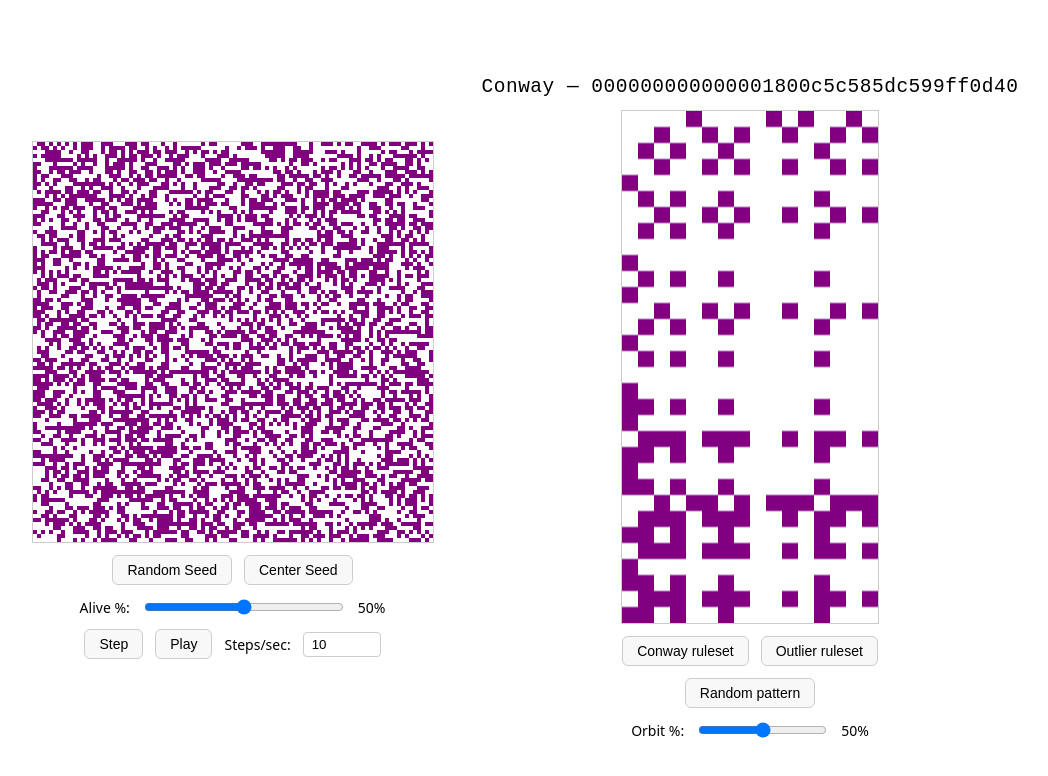
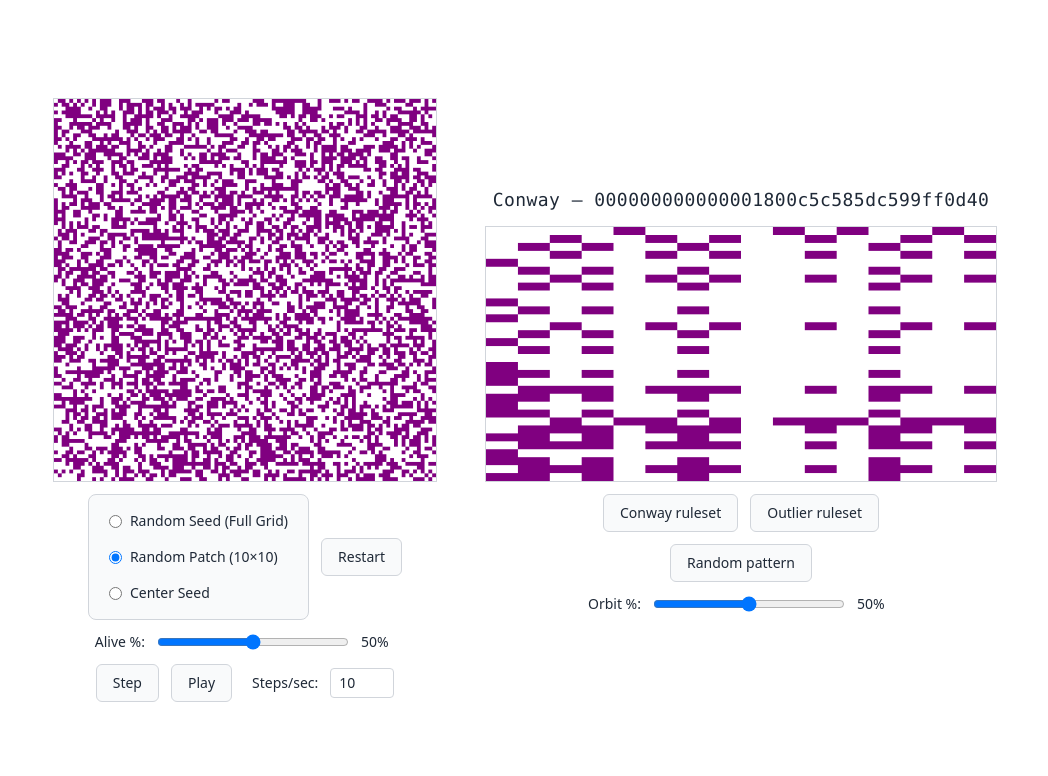
Before and after one commit to rulehunt/rulehunt, a website built with Vite: page index.html in a window 1280 px wide. Shown: the whole page, without its empty margins (115-1163 px from the left). Built offline with nearby package versions, Linux system fonts and the light colour scheme.

Commit message:
switch to tailwind css

```diff
--- a/index.html
+++ b/index.html
@@ -4,125 +4,77 @@
     <meta charset="UTF-8" />
     <meta name="viewport" content="width=device-width,initial-scale=1" />
     <title>RuleHunt</title>
-    <style>
-      body {
-        background: #fff;
-        display: flex;
-        flex-direction: row;
-        align-items: center;
-        justify-content: center;
-        gap: 48px;
-        height: 100vh;
-        margin: 0;
-        font-family: system-ui, sans-serif;
-      }
-      h2 {
-        font-family: monospace;
-        font-weight: 500;
-        letter-spacing: 0.5px;
-        margin-bottom: 12px;
-      }
-      canvas {
-        border: 1px solid #ccc;
-        width: 256px;
-        height: 512px;
-      }
-      .buttons {
-        margin-top: 12px;
-        display: flex;
-        gap: 12px;
-      }
-      button {
-        padding: 6px 14px;
-        border-radius: 6px;
-        border: 1px solid #ccc;
-        background: #f8f8f8;
-        font-size: 14px;
-        cursor: pointer;
-      }
-      button:hover {
-        background: #eee;
-      }
-      .simulation-container {
-        display: flex;
-        flex-direction: column;
-        align-items: center;
-      }
-      .rule-container {
-        display: flex;
-        flex-direction: column;
-        align-items: center;
-      }
-      #simulation {
-        border: 1px solid #ccc;
-        width: 400px;
-        height: 400px;
-      }
-      .sim-buttons {
-        margin-top: 12px;
-        display: flex;
-        gap: 12px;
-      }
-      .slider-container {
-        margin-top: 12px;
-        display: flex;
-        align-items: center;
-        gap: 12px;
-        font-size: 14px;
-      }
-      #alive-slider {
-        width: 200px;
-      }
-      .play-controls {
-        margin-top: 12px;
-        display: flex;
-        align-items: center;
-        gap: 12px;
-        font-size: 14px;
-      }
-      #steps-per-second {
-        width: 60px;
-        padding: 4px 8px;
-        border: 1px solid #ccc;
-        border-radius: 4px;
-      }
-    </style>
+    <script src="https://cdn.tailwindcss.com"></script>
+    <link rel="stylesheet" href="./style.css" />
   </head>
-  <body>
-    <div class="simulation-container">
-      <canvas id="simulation" width="400" height="400"></canvas>
-      <div class="sim-buttons">
-        <button id="btn-random-seed">Random Seed</button>
-        <button id="btn-center-seed">Center Seed</button>
+  <body class="bg-white min-h-screen flex flex-col lg:flex-row items-center justify-center gap-12 p-6 lg:p-12 font-sans text-gray-800">
+    <div class="flex flex-col items-center gap-3">
+      <canvas id="simulation" width="400" height="400" class="border border-gray-300 w-80 h-80 lg:w-96 lg:h-96"></canvas>
+
+      <div class="flex flex-wrap items-center gap-3">
+        <div class="flex flex-col gap-2 p-3 border border-gray-300 rounded-lg bg-gray-50">
+          <label class="flex items-center gap-2 text-sm cursor-pointer px-2 py-1 rounded hover:bg-gray-100 transition-colors">
+            <input type="radio" id="radio-random-seed" name="initial-condition" class="cursor-pointer" />
+            <span>Random Seed (Full Grid)</span>
+          </label>
+          <label class="flex items-center gap-2 text-sm cursor-pointer px-2 py-1 rounded hover:bg-gray-100 transition-colors">
+            <input type="radio" id="radio-patch-seed" name="initial-condition" checked class="cursor-pointer" />
+            <span>Random Patch (10×10)</span>
+          </label>
+          <label class="flex items-center gap-2 text-sm cursor-pointer px-2 py-1 rounded hover:bg-gray-100 transition-colors">
+            <input type="radio" id="radio-center-seed" name="initial-condition" class="cursor-pointer" />
+            <span>Center Seed</span>
+          </label>
+        </div>
+        <button id="btn-restart" class="px-4 py-2 rounded-md border border-gray-300 bg-gray-50 text-sm hover:bg-gray-100 transition-colors focus:outline-none focus:ring-2 focus:ring-blue-500 focus:ring-offset-2">
+          Restart
+        </button>
       </div>
-      <div class="slider-container">
-        <label for="alive-slider">Alive %:</label>
-        <input type="range" id="alive-slider" min="0" max="100" value="50" />
-        <span id="alive-value">50%</span>
+
+      <div class="flex items-center gap-3 text-sm">
+        <label for="alive-slider" class="min-w-16 text-right">Alive %:</label>
+        <input type="range" id="alive-slider" min="0" max="100" value="50" class="w-48 cursor-pointer" />
+        <span id="alive-value" class="min-w-12">50%</span>
       </div>
-      <div class="play-controls">
-        <button id="btn-step">Step</button>
-        <button id="btn-play">Play</button>
-        <label for="steps-per-second">Steps/sec:</label>
-        <input type="number" id="steps-per-second" min="1" max="60" value="10" />
+
+      <div class="flex items-center gap-3 text-sm">
+        <button id="btn-step" class="px-4 py-2 rounded-md border border-gray-300 bg-gray-50 text-sm hover:bg-gray-100 transition-colors focus:outline-none focus:ring-2 focus:ring-blue-500 focus:ring-offset-2">
+          Step
+        </button>
+        <button id="btn-play" class="px-4 py-2 rounded-md border border-gray-300 bg-gray-50 text-sm hover:bg-gray-100 transition-colors focus:outline-none focus:ring-2 focus:ring-blue-500 focus:ring-offset-2">
+          Play
+        </button>
+        <label for="steps-per-second" class="ml-2">Steps/sec:</label>
+        <input type="number" id="steps-per-second" min="1" max="60" value="10" class="w-16 px-2 py-1 border border-gray-300 rounded text-sm focus:outline-none focus:ring-2 focus:ring-blue-500" />
       </div>
     </div>
-    <div class="rule-container">
-      <h2 id="ruleid">loading rule...</h2>
-      <canvas id="truth" width="512" height="256"></canvas>
-      <div class="buttons">
-        <button id="btn-conway">Conway ruleset</button>
-        <button id="btn-outlier">Outlier ruleset</button>
+
+    <div class="flex flex-col items-center">
+      <h2 id="ruleid" class="font-mono font-medium tracking-wide mb-3 text-lg">loading rule...</h2>
+      <canvas id="truth" width="512" height="256" class="border border-gray-300 w-96 h-48 lg:w-[512px] lg:h-64"></canvas>
+
+      <div class="mt-3 flex flex-wrap gap-3 justify-center">
+        <button id="btn-conway" class="px-4 py-2 rounded-md border border-gray-300 bg-gray-50 text-sm hover:bg-gray-100 transition-colors focus:outline-none focus:ring-2 focus:ring-blue-500 focus:ring-offset-2">
+          Conway ruleset
+        </button>
+        <button id="btn-outlier" class="px-4 py-2 rounded-md border border-gray-300 bg-gray-50 text-sm hover:bg-gray-100 transition-colors focus:outline-none focus:ring-2 focus:ring-blue-500 focus:ring-offset-2">
+          Outlier ruleset
+        </button>
       </div>
-      <div class="buttons" style="margin-top: 12px;">
-        <button id="btn-random-c4-ruleset">Random pattern</button>
+
+      <div class="mt-3 flex gap-3">
+        <button id="btn-random-c4-ruleset" class="px-4 py-2 rounded-md border border-gray-300 bg-gray-50 text-sm hover:bg-gray-100 transition-colors focus:outline-none focus:ring-2 focus:ring-blue-500 focus:ring-offset-2">
+          Random pattern
+        </button>
       </div>
-      <div class="slider-container" id="orbit-slider-container">
-        <label for="orbit-slider">Orbit %:</label>
-        <input type="range" id="orbit-slider" min="0" max="100" value="50" />
-        <span id="orbit-value">50%</span>
+
+      <div class="mt-3 flex items-center gap-3 text-sm">
+        <label for="orbit-slider" class="min-w-16 text-right">Orbit %:</label>
+        <input type="range" id="orbit-slider" min="0" max="100" value="50" class="w-48 cursor-pointer" />
+        <span id="orbit-value" class="min-w-12">50%</span>
       </div>
     </div>
+
     <script type="module" src="./src/main.ts"></script>
   </body>
 </html>
--- a/src/main.ts
+++ b/src/main.ts
@@ -110,6 +110,9 @@ window.addEventListener('DOMContentLoaded', () => {
   let currentTruth: Uint8Array
   let currentRule: Rule140
 
+  // Track current initial condition selection
+  let initialConditionType: 'center' | 'random' | 'patch' = 'patch'
+
   // Default: Conway
   const conwayRule = makeRule140(conwayOutput, orbitId)
   currentRule = conwayRule
@@ -196,14 +199,56 @@ window.addEventListener('DOMContentLoaded', () => {
     }
   }
 
+  // Initial condition radio buttons
+  const radioCenterSeed = document.getElementById(
+    'radio-center-seed',
+  ) as HTMLInputElement
+  const radioRandomSeed = document.getElementById(
+    'radio-random-seed',
+  ) as HTMLInputElement
+  const radioPatchSeed = document.getElementById(
+    'radio-patch-seed',
+  ) as HTMLInputElement
+
+  // Listen for radio button changes
+  radioCenterSeed.addEventListener('change', () => {
+    if (radioCenterSeed.checked) {
+      initialConditionType = 'center'
+      applyInitialCondition()
+    }
+  })
+
+  radioRandomSeed.addEventListener('change', () => {
+    if (radioRandomSeed.checked) {
+      initialConditionType = 'random'
+      applyInitialCondition()
+    }
+  })
+
+  radioPatchSeed.addEventListener('change', () => {
+    if (radioPatchSeed.checked) {
+      initialConditionType = 'patch'
+      applyInitialCondition()
+    }
+  })
+
+  // Function to apply the selected initial condition
+  function applyInitialCondition() {
+    if (initialConditionType === 'center') {
+      cellularAutomata.centerSeed()
+    } else if (initialConditionType === 'patch') {
+      const percentage = Number.parseInt(aliveSlider.value)
+      cellularAutomata.patchSeed(percentage)
+    } else {
+      const percentage = Number.parseInt(aliveSlider.value)
+      cellularAutomata.randomSeed(percentage)
+    }
+    cellularAutomata.render()
+  }
+
   // Simulation buttons
   const btnStep = document.getElementById('btn-step') as HTMLButtonElement
-  const btnRandomSeed = document.getElementById(
-    'btn-random-seed',
-  ) as HTMLButtonElement
-  const btnCenterSeed = document.getElementById(
-    'btn-center-seed',
-  ) as HTMLButtonElement
+  const btnRestart = document.getElementById('btn-restart') as HTMLButtonElement
 
   const btnPlay = document.getElementById('btn-play') as HTMLButtonElement
   const aliveSlider = document.getElementById(
@@ -217,21 +262,18 @@ window.addEventListener('DOMContentLoaded', () => {
   // Update slider value display
   aliveSlider.addEventListener('input', () => {
     aliveValue.textContent = `${aliveSlider.value}%`
+    // If random seed or patch seed is selected, update the grid
+    if (initialConditionType === 'random' || initialConditionType === 'patch') {
+      applyInitialCondition()
+    }
   })
 
   btnStep.addEventListener('click', () => {
     cellularAutomata.step(currentRule, orbitId)
   })
 
-  btnCenterSeed.addEventListener('click', () => {
-    cellularAutomata.centerSeed()
-    cellularAutomata.render()
-  })
-
-  btnRandomSeed.addEventListener('click', () => {
-    const percentage = Number.parseInt(aliveSlider.value)
-    cellularAutomata.randomSeed(percentage)
-    cellularAutomata.render()
+  btnRestart.addEventListener('click', () => {
+    applyInitialCondition()
   })
 
   btnPlay.addEventListener('click', () => {
--- a/src/style.css
+++ /dev/null
@@ -1,83 +0,0 @@
-:root {
-  font-family: Inter, system-ui, Avenir, Helvetica, Arial, sans-serif;
-  line-height: 1.5;
-  font-weight: 400;
-
-  color-scheme: light dark;
-  color: rgba(255, 255, 255, 0.87);
-  background-color: #242424;
-
-  font-synthesis: none;
-  text-rendering: optimizeLegibility;
-  -webkit-font-smoothing: antialiased;
-  -moz-osx-font-smoothing: grayscale;
-}
-
-a {
-  font-weight: 500;
-  color: #646cff;
-  text-decoration: inherit;
-}
-a:hover {
-  color: #535bf2;
-}
-
-body {
-  margin: 0;
-  display: flex;
-  place-items: center;
-  min-width: 320px;
-  min-height: 100vh;
-}
-
-h1 {
-  font-size: 3.2em;
-  line-height: 1.1;
-}
-
-#app {
-  max-width: 1280px;
-  margin: 0 auto;
-  padding: 2rem;
-  text-align: center;
-}
-
-.card {
-  padding: 2em;
-}
-
-.read-the-docs {
-  color: #888;
-}
-
-button {
-  border-radius: 8px;
-  border: 1px solid transparent;
-  padding: 0.6em 1.2em;
-  font-size: 1em;
-  font-weight: 500;
-  font-family: inherit;
-  background-color: #1a1a1a;
-  cursor: pointer;
-  transition: border-color 0.25s;
-}
-button:hover {
-  border-color: #646cff;
-}
-button:focus,
-button:focus-visible {
-  outline: 4px auto -webkit-focus-ring-color;
-}
-
-@media (prefers-color-scheme: light) {
-  :root {
-    color: #213547;
-    background-color: #ffffff;
-  }
-  a:hover {
-    color: #747bff;
-  }
-  button {
-    background-color: #f9f9f9;
-  }
-}
--- /dev/null
+++ b/style.css
@@ -0,0 +1,18 @@
+/* Custom styles for RuleHunt - Tailwind handles most styling */
+
+/* Ensure canvas cursors work properly */
+#truth {
+  cursor: pointer;
+}
+
+/* Optional: Custom focus ring color for consistency */
+:focus-visible {
+  outline: 2px solid #3b82f6;
+  outline-offset: 2px;
+}
+
+/* Smooth font rendering */
+body {
+  -webkit-font-smoothing: antialiased;
+  -moz-osx-font-smoothing: grayscale;
+}
```
Also changed, not shown: src/cellular-automata.ts (+25 -0 lines).
